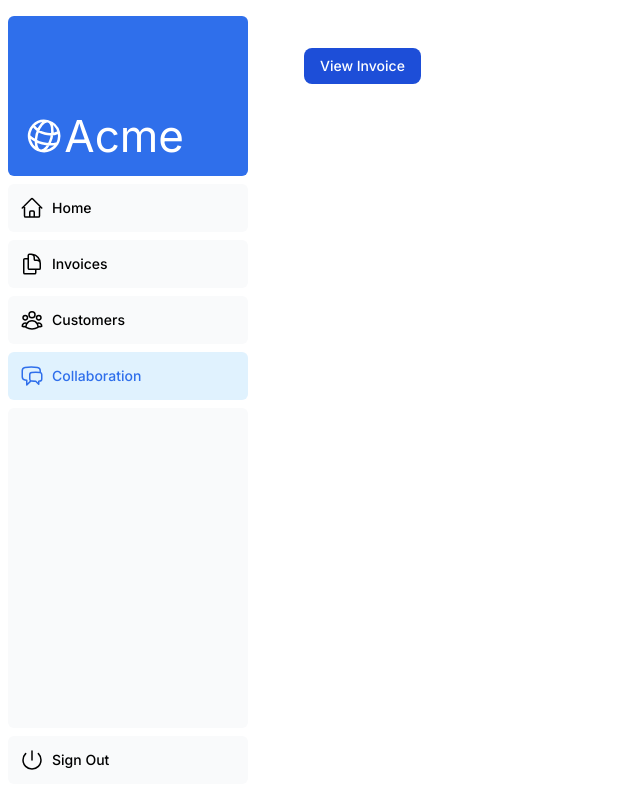
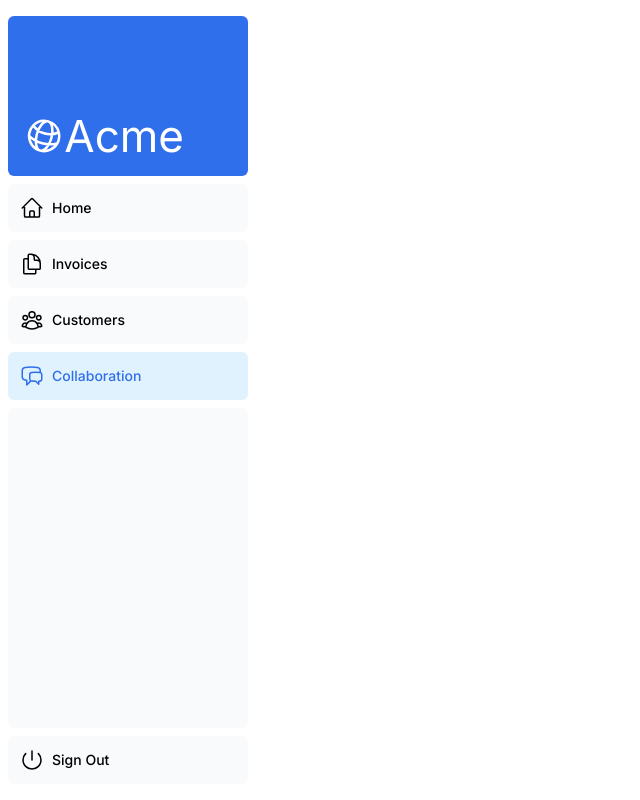
Before and after one commit to wayneGlfls/nextjs-stickermule, a Next.js app: page /collaboration in a window 1280 px wide. Shown: the whole page, without its empty margins (0-640 px from the left). Built offline with nearby package versions, Linux system fonts and the light colour scheme.

Commit message:
fixed null errors

```diff
--- a/app/collaboration/page.tsx
+++ b/app/collaboration/page.tsx
@@ -1,10 +1,8 @@
 import Modal from "../ui/customers/popupClient"
 import LatestInvoices from '@/app/ui/dashboard/latest-invoices';
-import PopUpParent from "../ui/customers/popUpParent";
 
 export default function Page() {
     return (
         <div>
-            {<PopUpParent/>}
         </div>)
 }
--- a/app/dashboard/customers/page.tsx
+++ b/app/dashboard/customers/page.tsx
@@ -1,6 +1,7 @@
 import {fetchStudentsGraphql,fetchCustomers} from "../../lib/data";
 import { lusitana } from '@/app/ui/fonts';
 import PopUpParent from "@/app/ui/customers/popUpParent";
+import { CustomersTable } from "@/app/ui/customers/table";
 
 interface student {
   fullName: string;
--- a/app/lib/data.ts
+++ b/app/lib/data.ts
@@ -6,7 +6,8 @@ import {
   InvoicesTable,
   LatestInvoiceRaw,
   Revenue,
-  User
+  User,
+  FormattedCustomersTable
 } from './definitions';
 import { formatCurrency } from './utils';
 
```
